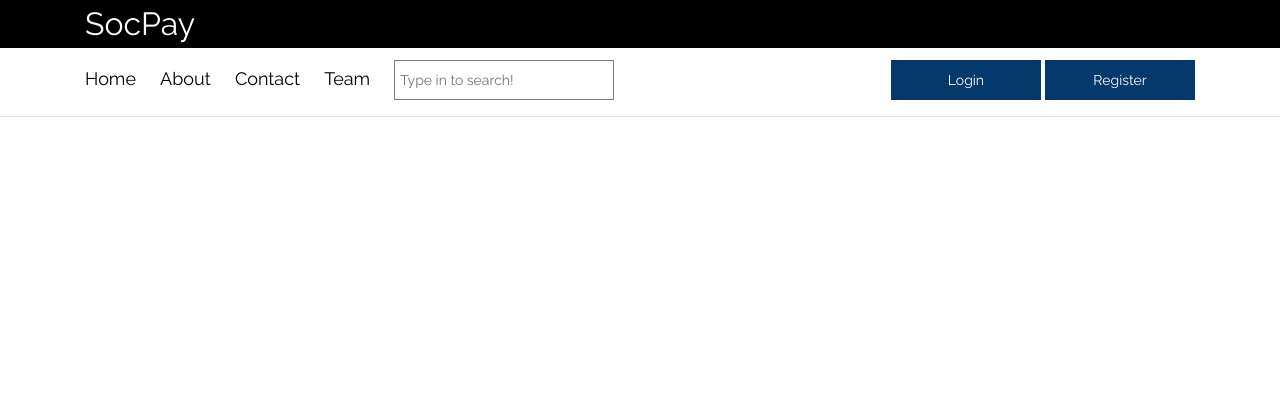
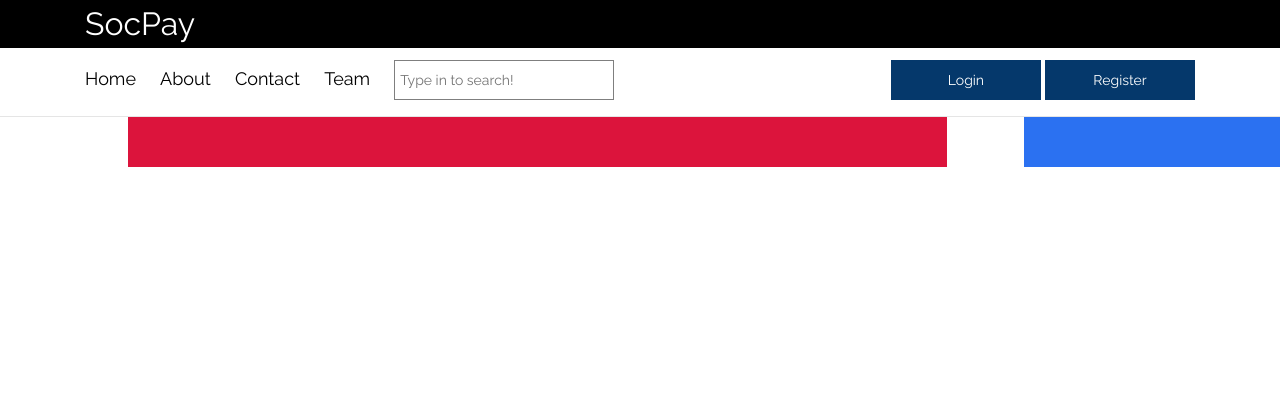
Before and after one commit to reeshabhkumarranjan/SocPay, a Django app: page /timeline in a window 1280 px wide. Shown: the top 420 px of the page. Run offline with Django 3.2, Linux system fonts and the light colour scheme; some libraries are stand-ins or nearby versions.

Commit message:
Timeline probably divided now somehow

```diff
--- a/main_app/static/main_app/style.css
+++ b/main_app/static/main_app/style.css
@@ -64,6 +64,7 @@ body {
     padding: 5px;
 }
 
+
 #login-section{
     background: url("login-bg.jpg");
     background-size: cover;
@@ -129,3 +130,22 @@ body {
 #bottom-footer p {
     text-align: center;
 }
+
+#timeline-side-panel {
+    width: 20%;
+    /*float: right;*/
+    position: fixed;
+    right: 0;
+    background: #2B71F1;
+    height: auto;
+    min-height: 50px;
+}
+
+#post-section {
+    width: 80%;
+    float: left;
+    left: 0;
+    background: crimson;
+    height: auto;
+    min-height: 50px;
+}
--- a/main_app/templates/timeline.html
+++ b/main_app/templates/timeline.html
@@ -6,7 +6,17 @@
 
 {% block body %}
 
+<div style="height: 100%; width: 80%; margin: auto">
 
+    <div id="post-section">
+
+    </div>
+
+    <div id="timeline-side-panel">
+
+    </div>
+
+</div>
 
 
 
```
